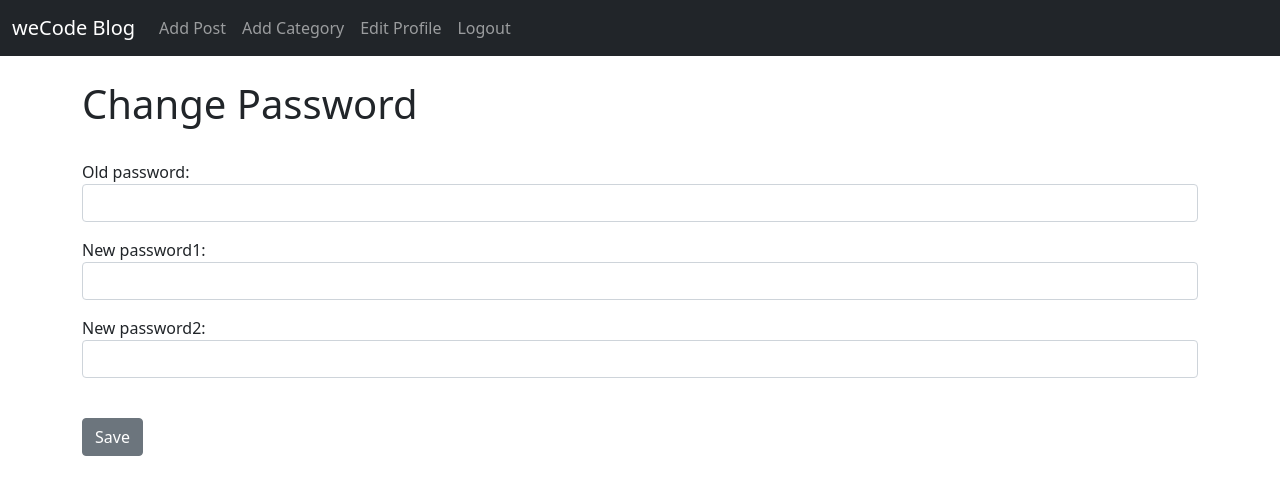
After one commit to AnasBuhayh/weCode-deprecated, a Django app: page /members/password/ in a window 1280 px wide. The commit adds this page. Shown: the top 495 px of the page. Run offline with Django 3.2, Linux system fonts and the light colour scheme; a user stored in the database is signed in.

Commit message:
adding edit profile info

```diff
--- a/members/forms.py
+++ b/members/forms.py
@@ -1,4 +1,4 @@
-from django.contrib.auth.forms import UserCreationForm
+from django.contrib.auth.forms import UserCreationForm, UserChangeForm, PasswordChangeForm
 from django.contrib.auth.models import User
 from django import forms
 
@@ -17,3 +17,24 @@ class SignUpForm(UserCreationForm):
         self.fields['username'].widget.attrs['class'] = 'form-control'
         self.fields['password1'].widget.attrs['class'] = 'form-control'
         self.fields['password2'].widget.attrs['class'] = 'form-control'
+
+
+class EditProfileForm(UserChangeForm):
+    email = forms.EmailField(widget=forms.EmailInput(attrs={'class':'form-control'}))
+    username = forms.CharField(max_length=100, widget=forms.TextInput(attrs={'class':'form-control'}))
+    first_name = forms.CharField(max_length=100, widget=forms.TextInput(attrs={'class':'form-control'}))
+    last_name = forms.CharField(max_length=100, widget=forms.TextInput(attrs={'class':'form-control'}))
+
+    class Meta:
+        model = User
+        fields = ('username','first_name','last_name','email','password')
+
+
+class PasswordChangeingForm(PasswordChangeForm):
+    old_password = forms.CharField(widget=forms.PasswordInput(attrs={'class':'form-control', 'type':'password'}))
+    new_password1 = forms.CharField(widget=forms.PasswordInput(attrs={'class':'form-control', 'type':'password'}))
+    new_password2 = forms.CharField(widget=forms.PasswordInput(attrs={'class':'form-control', 'type':'password'}))
+
+    class Meta:
+        model = User
+        fields = ('old_password','new_password1','new_password2')
--- /dev/null
+++ b/members/templates/registration/change-password.html
@@ -0,0 +1,17 @@
+{% extends 'base.html' %}
+{% block title %} Change Password {% endblock %}
+{% block content %}
+
+<h1>Change Password</h1>
+<br>
+
+<div class="form-group">
+<form method="POST">
+    {% csrf_token %}
+    {{ form.as_p}}
+    <br>
+    <button class="btn btn-secondary">Save</button>
+</form>
+</div>
+
+{% endblock %}
--- a/members/urls.py
+++ b/members/urls.py
@@ -1,6 +1,10 @@
 from django.urls import path
-from .views import UserRegisterView
+from .views import UserRegisterView, UserEditView, PasswordsChangeView
+from . import views
 
 urlpatterns = [
     path('register/', UserRegisterView.as_view(), name='register'),
+    path('edit_profile/', UserEditView.as_view(), name='edit-profile'),
+    path('password/', PasswordsChangeView.as_view(template_name='registration/change-password.html')),
+    path('password_success/', views.password_success, name='password-success'),
 ]
--- a/members/views.py
+++ b/members/views.py
@@ -1,10 +1,26 @@
 from django.shortcuts import render
 from django.views import generic
-from django.contrib.auth.forms import UserCreationForm
+from django.contrib.auth.forms import UserCreationForm, UserChangeForm, PasswordChangeForm
 from django.urls import reverse_lazy
-from .forms import SignUpForm
+from .forms import SignUpForm, EditProfileForm, PasswordChangeingForm
+from django.contrib.auth.views import PasswordChangeView
+
+class PasswordsChangeView(PasswordChangeView):
+    form_class = PasswordChangeingForm
+    success_url = reverse_lazy('password-success')
 
 class UserRegisterView(generic.CreateView):
     form_class = SignUpForm
     template_name = 'registration/register.html'
     success_url = reverse_lazy('login')
+
+class UserEditView(generic.UpdateView):
+    form_class = EditProfileForm
+    template_name = 'registration/edit_profile.html'
+    success_url = reverse_lazy('home')
+
+    def get_object(self):
+        return self.request.user
+
+def password_success(request):
+    return render(request, 'registration/password_success.html', {})
--- a/weCodeBlog/templates/base.html
+++ b/weCodeBlog/templates/base.html
@@ -34,6 +34,9 @@
                   </li>
                   <li class="nav-item">
                     <a class="nav-link" href="{% url 'add-category' %}">Add Category</a>
+                  </li>
+                  <li class="nav-item">
+                    <a class="nav-link" href="{% url 'edit-profile' %}">Edit Profile</a>
                   </li>
                   <li class="nav-item">
                     <a class="nav-link" href="{% url 'logout' %}">Logout</a>
```
Also changed, not shown: members/templates/registration/edit_profile.html (added, +17 -0 lines), members/templates/registration/password_success.html (added, +10 -0 lines), db.sqlite3.
